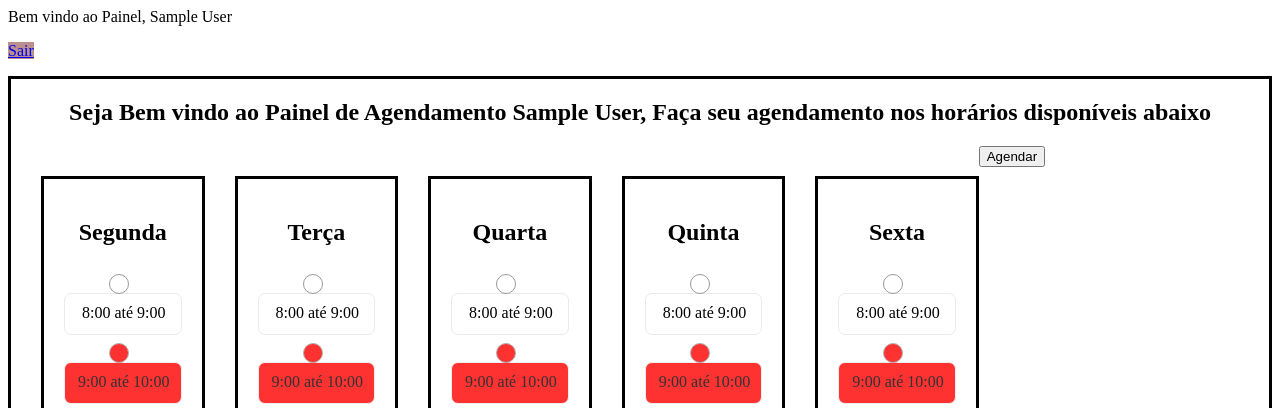
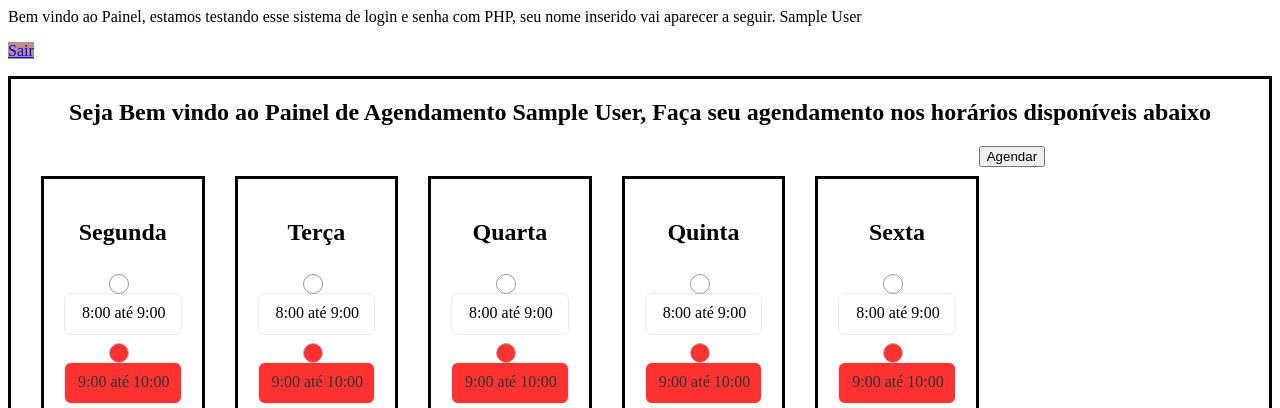
Before and after one commit to caiobarbosa881/nosso-barbeiro, a PHP site: page /php/painel.php in a window 1280 px wide. Shown: the top 408 px of the page. Run offline with PHP 8.4, Linux system fonts and the light colour scheme; the visitor is signed in with stand-in values (Sample User, id 1).

Commit message:
change painel.php message when logged

```diff
--- a/php/painel.php
+++ b/php/painel.php
@@ -13,7 +13,7 @@ include('protect.php');
     <title>Painel</title>
 </head>
 <body>
-    Bem vindo ao Painel, <?php echo $_SESSION['nome']; ?>
+    Bem vindo ao Painel, estamos testando esse sistema de login e senha com PHP, seu nome inserido vai aparecer a seguir. <?php echo $_SESSION['nome']; ?>
 
 
     <p>
```
